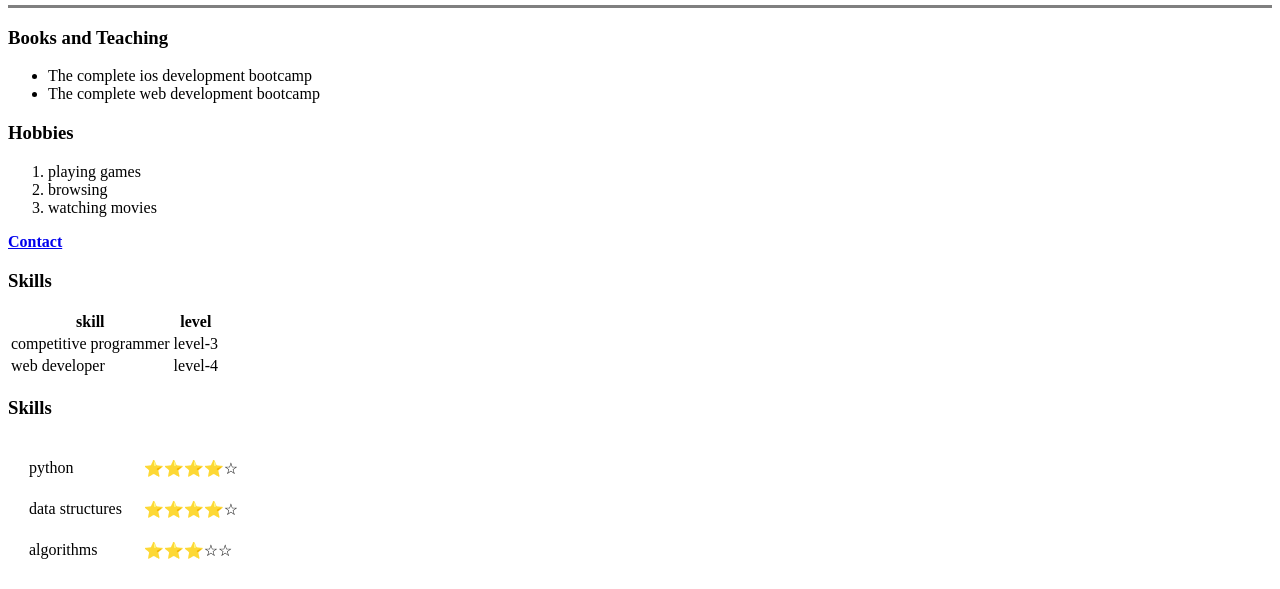
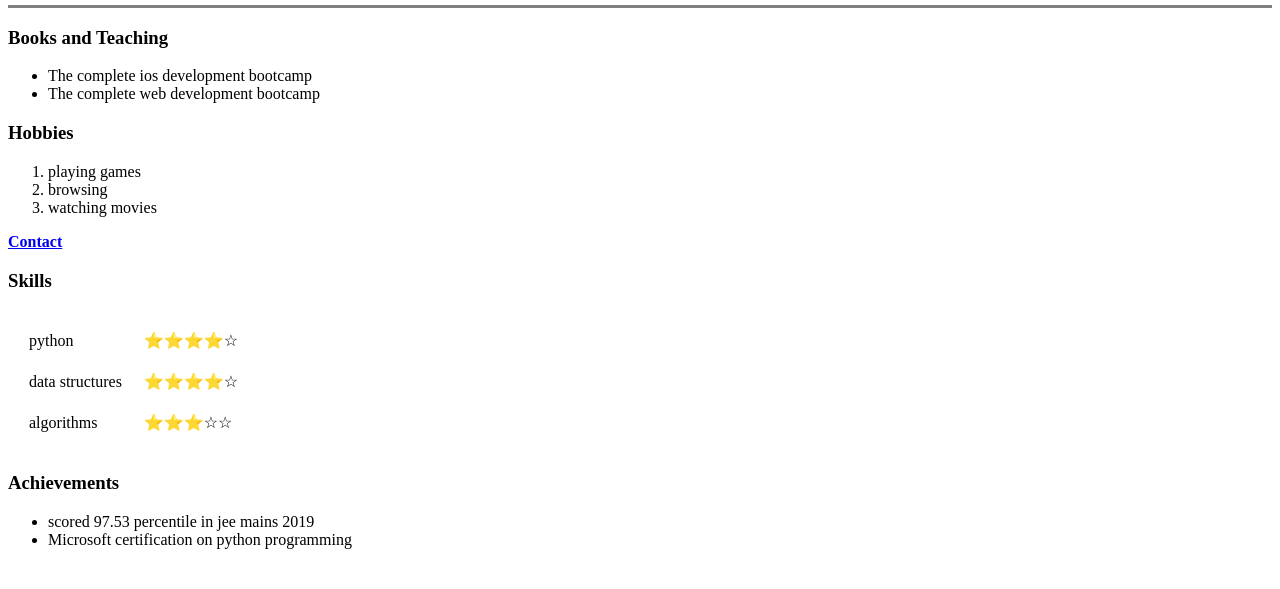
Before and after one commit to deepakchowdary19/CV, a plain HTML site: page index.html in a window 1280 px wide. Shown: the part 227-816 px from the top of the page. Drawn offline with Linux system fonts and the light colour scheme.

Commit message:
Update index.html

```diff
--- a/index.html
+++ b/index.html
@@ -26,23 +26,6 @@
   </ol>
   <strong><a href="contact.html">Contact</a></strong>
   <h3>Skills</h3>
-  <table>
-    <thead>
-      <tr>
-        <th>skill</th>
-        <th>level</th>
-      </tr>
-    </thead>
-    <tr>
-      <td>competitive programmer</td>
-      <td>level-3</td>
-    </tr>
-    <tr>
-      <td>web developer</td>
-      <td>level-4</td>
-    </tr>
-  </table>
-  <h3>Skills</h3>
   <table cellspacing = "20">
     <tr>
       <td>python</td>
@@ -57,5 +40,10 @@
       <td>⭐⭐⭐☆☆</td>
     </tr>
   </table>
+    <h3>Achievements</h3>
+  <ul>
+    <li>scored 97.53 percentile in jee mains 2019</li>
+    <li>Microsoft certification on python programming</li>
+  </ul>
   </body>
 </html>
```
